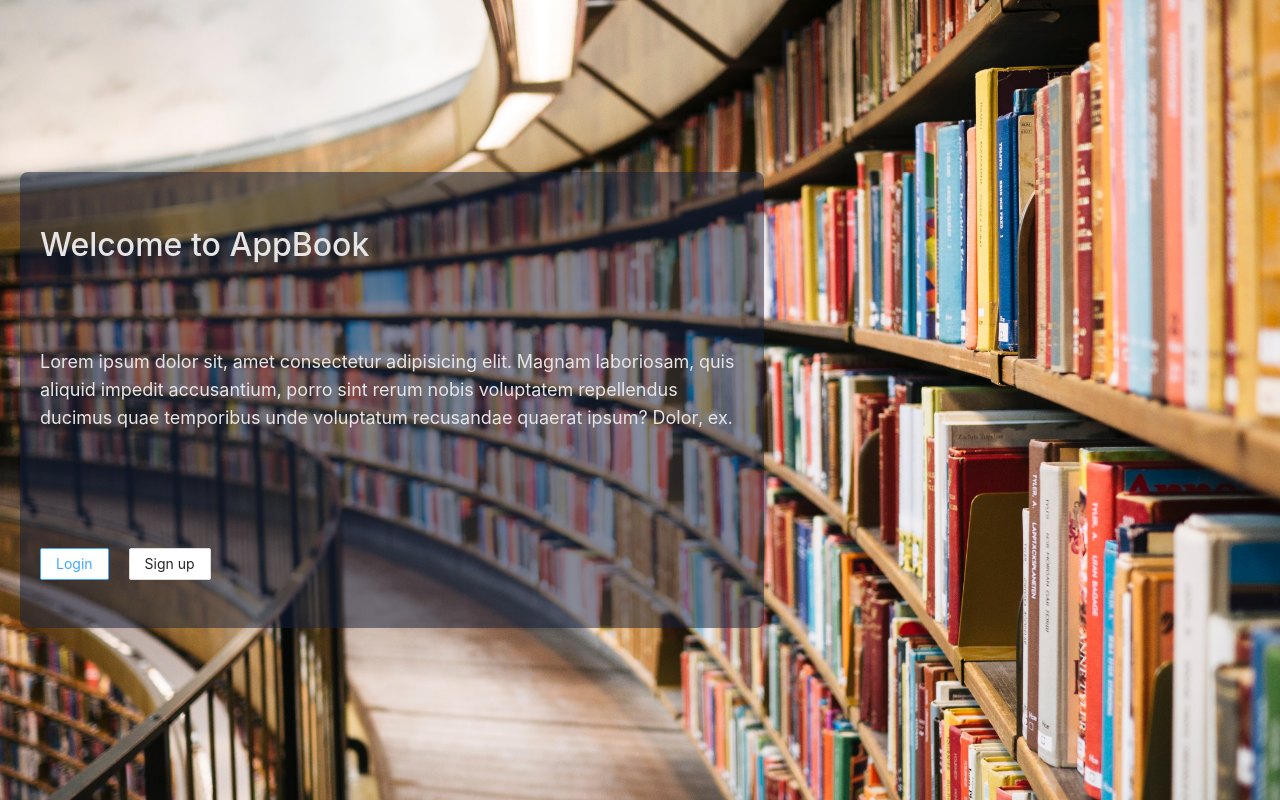
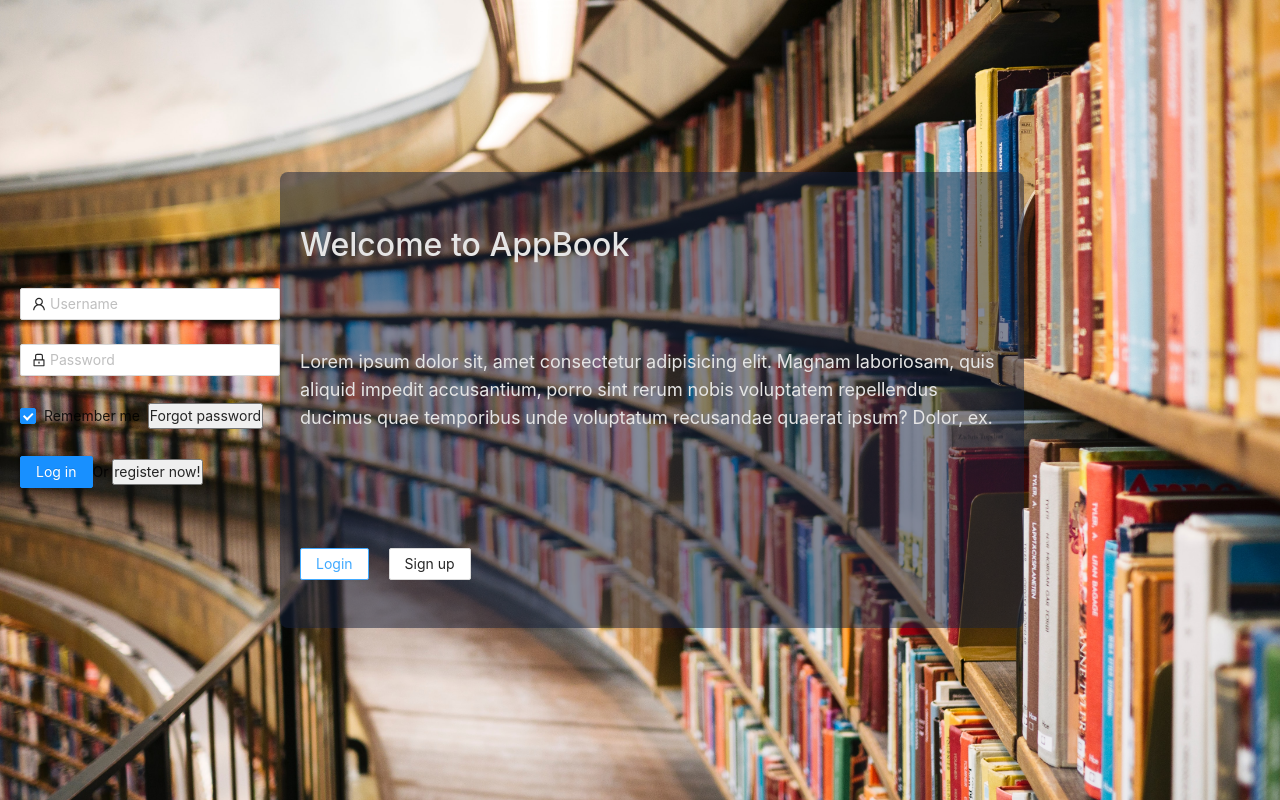
Before and after one commit to atejap05/bootcamp-dev-web-project02, a React (Create React App) app: page / in a window 1280 px wide. Both pictures are taken after a click on the button "Login". Built offline with nearby package versions, Linux system fonts and the light colour scheme.

Commit message:
inicia implementacao da tela de login

```diff
--- /dev/null
+++ b/src/components/Login.jsx
@@ -0,0 +1,67 @@
+import React from "react";
+import { Form, Input, Button, Checkbox } from "antd";
+import { UserOutlined, LockOutlined } from "@ant-design/icons";
+
+//TODO: fazer estilo modal Overlay !!!
+const Login = () => {
+  const onFinish = values => {
+    console.log("Received values of form: ", values);
+  };
+
+  return (
+    <Form
+      name="normal_login"
+      className="login-form"
+      initialValues={{
+        remember: true,
+      }}
+      onFinish={onFinish}
+    >
+      <Form.Item
+        name="username"
+        rules={[
+          {
+            required: true,
+            message: "Please input your Username!",
+          },
+        ]}
+      >
+        <Input
+          prefix={<UserOutlined className="site-form-item-icon" />}
+          placeholder="Username"
+        />
+      </Form.Item>
+      <Form.Item
+        name="password"
+        rules={[
+          {
+            required: true,
+            message: "Please input your Password!",
+          },
+        ]}
+      >
+        <Input
+          prefix={<LockOutlined className="site-form-item-icon" />}
+          type="password"
+          placeholder="Password"
+        />
+      </Form.Item>
+      <Form.Item>
+        <Form.Item name="remember" valuePropName="checked" noStyle>
+          <Checkbox>Remember me</Checkbox>
+        </Form.Item>
+
+        <button className="login-form-forgot">Forgot password</button>
+      </Form.Item>
+
+      <Form.Item>
+        <Button type="primary" htmlType="submit" className="login-form-button">
+          Log in
+        </Button>
+        Or <button>register now!</button>
+      </Form.Item>
+    </Form>
+  );
+};
+
+export default Login;
--- a/src/components/UI/AntButton.jsx
+++ b/src/components/UI/AntButton.jsx
@@ -1,8 +1,8 @@
 import React from "react";
 import { Button } from "antd";
 
-const AntButton = ({ children }) => {
-  return <Button>{children}</Button>;
+const AntButton = ({ children, onClick }) => {
+  return <Button onClick={onClick}>{children}</Button>;
 };
 
 export default AntButton;
--- a/src/pages/Home.jsx
+++ b/src/pages/Home.jsx
@@ -1,10 +1,14 @@
-import React from "react";
+import React, { useState } from "react";
 import classes from "../css/styles.module.css";
 import AntButton from "../components/UI/AntButton";
+import Login from "../components/Login";
 
 const Home = () => {
+  const [showLoginForm, setShowLoginForm] = useState(false);
+
   return (
     <section className={classes.home}>
+      {showLoginForm && <Login />}
       <article className={classes["home__container"]}>
         <h1>Welcome to AppBook</h1>
         <p>
@@ -14,7 +18,7 @@ const Home = () => {
           recusandae quaerat ipsum? Dolor, ex.
         </p>
         <div>
-          <AntButton>Login</AntButton>
+          <AntButton onClick={() => setShowLoginForm(true)}>Login</AntButton>
           <AntButton>Sign up</AntButton>
         </div>
       </article>
```
Also changed, not shown: src/pages/Login.jsx (deleted, +0 -7 lines).
